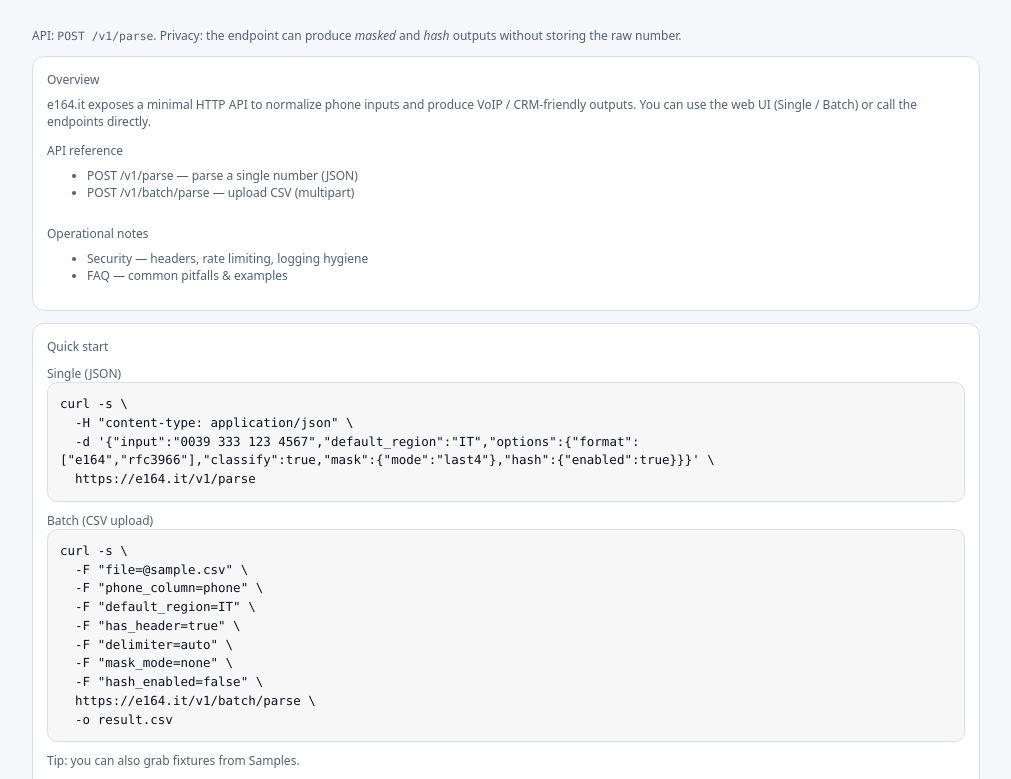
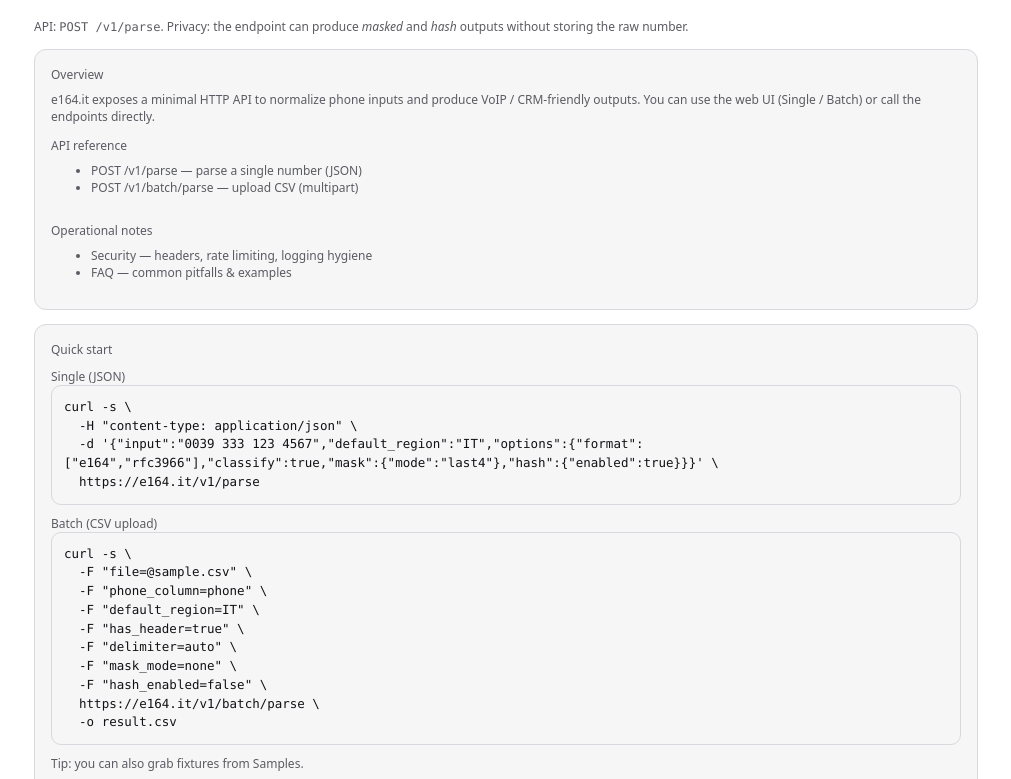
Before and after one commit to Antonio-Prado/e164-it, a website: page public/docs/index.html in a window 1280 px wide. Shown: the part 105-884 px from the top of the page, without its empty margins (134-1145 px from the left). Drawn offline with Linux system fonts and the light colour scheme; no server answers.

Commit message:
Align docs page layout styles (#29)

```diff
--- a/public/docs/index.html
+++ b/public/docs/index.html
@@ -4,7 +4,7 @@
   <meta charset="utf-8" />
   <meta name="viewport" content="width=device-width, initial-scale=1" />
   <meta name="description" content="e164.it documentation: API, Batch CSV, privacy & security notes." />
-  <link rel="stylesheet" href="/styles.css">
+  <link rel="stylesheet" href="/styles.tech.css">
 <meta property="og:title" content="e164.it — Docs" />
   <meta property="og:description" content="e164.it docs: API, Batch CSV, security, and operational notes." />
   <meta property="og:type" content="website" />
```
